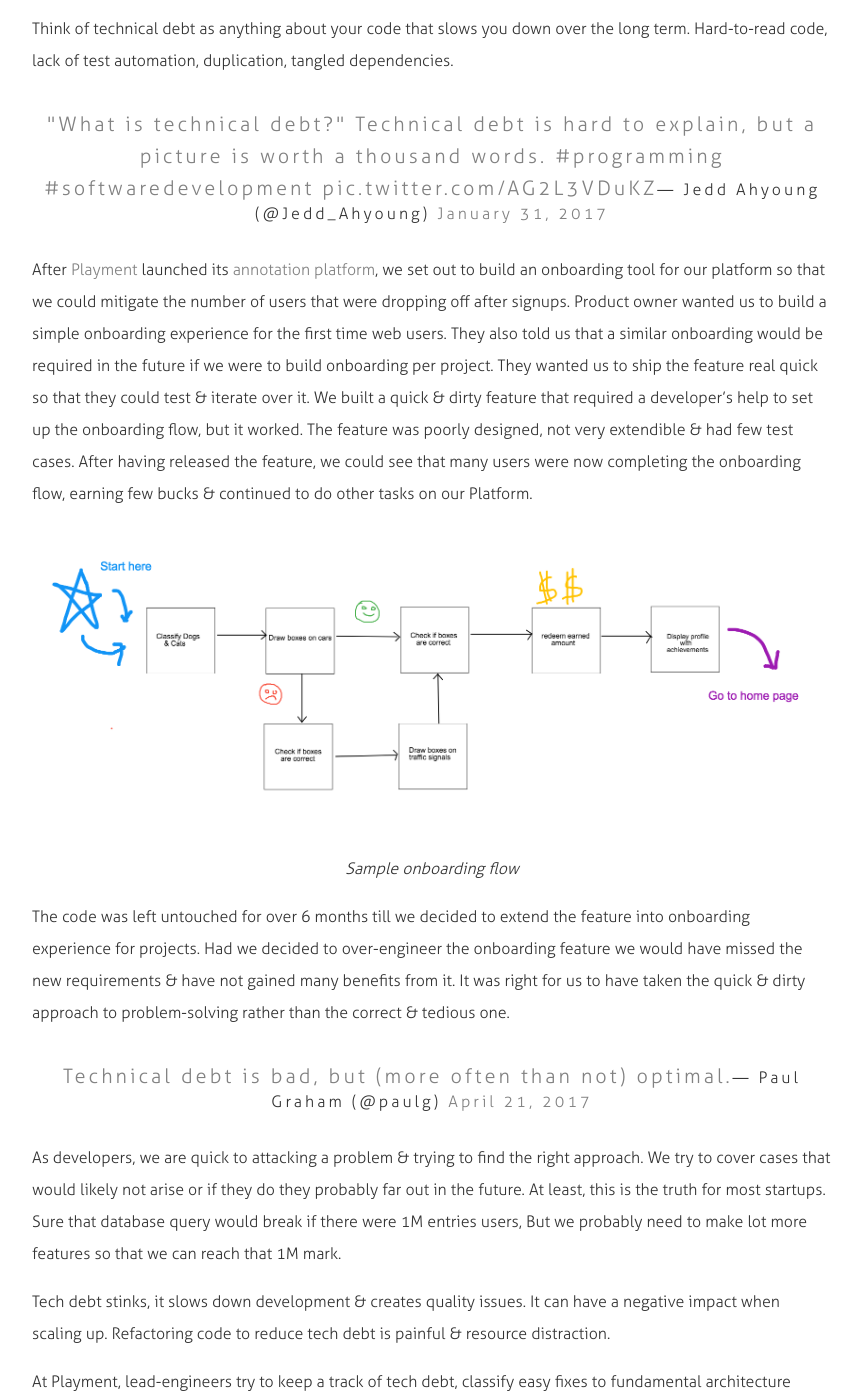
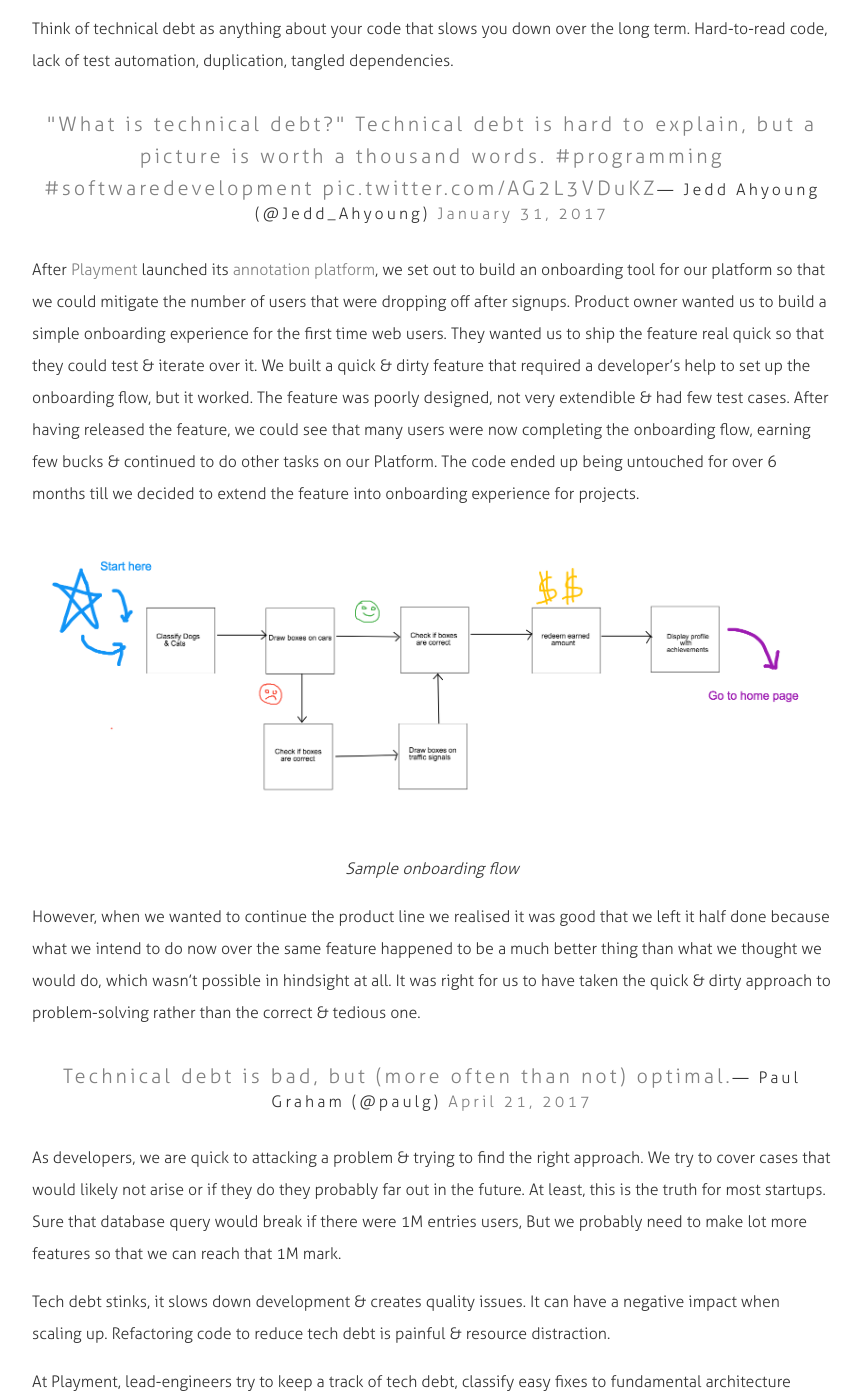
Before and after one commit to deepakputhraya/site, a Jekyll site: the page built from _posts/2018-08-10-technical-debt-is-okay.markdown, in a window 1280 px wide and 1400 px high, scrolled down 478 px. Shown: the whole window, without its empty margins (208-1069 px from the left). Built offline with Jekyll 4.4.1, drawn with Linux system fonts in a browser that asks for light colours; comment, search, counter and statistics services are not loaded.

Commit message:
Improving on Safwan's suggestions

```diff
--- a/_posts/2018-08-10-technical-debt-is-okay.markdown
+++ b/_posts/2018-08-10-technical-debt-is-okay.markdown
@@ -14,12 +14,12 @@ Think of technical debt as anything about your code that slows you down over the
 <blockquote class="twitter-tweet" data-lang="en"><p lang="en" dir="ltr">&quot;What is technical debt?&quot; Technical debt is hard to explain, but a picture is worth a thousand words. <a href="https://twitter.com/hashtag/programming?src=hash&amp;ref_src=twsrc%5Etfw">#programming</a> <a href="https://twitter.com/hashtag/softwaredevelopment?src=hash&amp;ref_src=twsrc%5Etfw">#softwaredevelopment</a> <a href="https://t.co/AG2L3VDuKZ">pic.twitter.com/AG2L3VDuKZ</a></p>&mdash; Jedd Ahyoung (@Jedd_Ahyoung) <a href="https://twitter.com/Jedd_Ahyoung/status/826551935822077952?ref_src=twsrc%5Etfw">January 31, 2017</a></blockquote>
 <script async src="https://platform.twitter.com/widgets.js" charset="utf-8"></script>
 
-After [Playment](https://playment.io "Playment's website") launched its [annotation platform](https://app.playment.io "Playment's annotation platform"), we set out to build an onboarding tool for our platform so that we could mitigate the number of users that were dropping off after signups. Product owner wanted us to build a simple onboarding experience for the first time web users. They also told us that a similar onboarding would be required in the future if we were to build onboarding per project. They wanted us to ship the feature real quick so that they could test & iterate over it. We built a quick & dirty feature that required a developer's help to set up the onboarding flow, but it worked. The feature was poorly designed,  not very extendible & had few test cases. After having released the feature, we could see that many users were now completing the onboarding flow, earning few bucks & continued to do other tasks on our Platform.
+After [Playment](https://playment.io "Playment's website") launched its [annotation platform](https://app.playment.io "Playment's annotation platform"), we set out to build an onboarding tool for our platform so that we could mitigate the number of users that were dropping off after signups. Product owner wanted us to build a simple onboarding experience for the first time web users. They wanted us to ship the feature real quick so that they could test & iterate over it. We built a quick & dirty feature that required a developer's help to set up the onboarding flow, but it worked. The feature was poorly designed,  not very extendible & had few test cases. After having released the feature, we could see that many users were now completing the onboarding flow, earning few bucks & continued to do other tasks on our Platform. The code ended up being untouched for over 6 months till we decided to extend the feature into onboarding experience for projects.
 
 ![](/assets/images/sample_onboarding.png)
 *Sample onboarding flow*
 
-The code was left untouched for over 6 months till we decided to extend the feature into onboarding experience for projects. Had we decided to over-engineer the onboarding feature we would have missed the new requirements & have not gained many benefits from it. It was right for us to have taken the quick & dirty approach to problem-solving rather than the correct & tedious one.
+However, when we wanted to continue the product line we realised it was good that we left it half done because what we intend to do now over the same feature happened to be a much better thing than what we thought we would do, which wasn't possible in hindsight at all. It was right for us to have taken the quick & dirty approach to problem-solving rather than the correct & tedious one.
 
 
 <blockquote class="twitter-tweet" data-lang="en"><p lang="en" dir="ltr">Technical debt is bad, but (more often than not) optimal.</p>&mdash; Paul Graham (@paulg) <a href="https://twitter.com/paulg/status/855342574063800320?ref_src=twsrc%5Etfw">April 21, 2017</a></blockquote>
```
